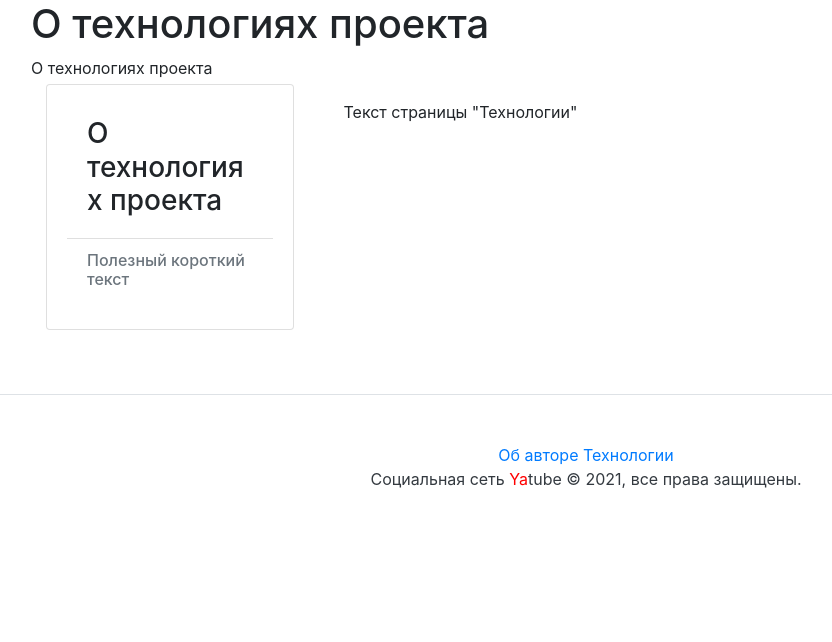
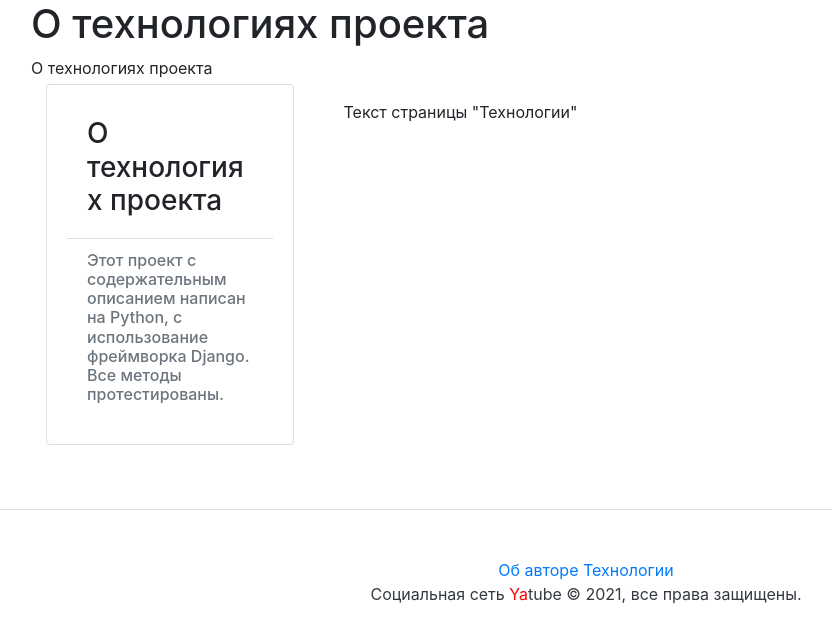
Before and after one commit to InaraShalfei/hw04_tests, a Django app: page /about/tech/ in a window 1280 px wide. Shown: the part 56-698 px from the top of the page, without its empty margins (54-886 px from the left). Run offline with Django 3.2, Linux system fonts and the light colour scheme; some libraries are stand-ins or nearby versions.

Commit message:
Add information about project technologies into about/tech.html

```diff
--- a/templates/about/tech.html
+++ b/templates/about/tech.html
@@ -17,7 +17,9 @@
               </li>
               <li class="list-group-item">
                 <div class="h6 text-muted">
-                  Полезный короткий текст
+                  Этот проект с содержательным описанием написан на Python,
+                  с использование фреймворка Django.
+                  Все методы протестированы.
                 </div>
               </li>
             </ul>
```
